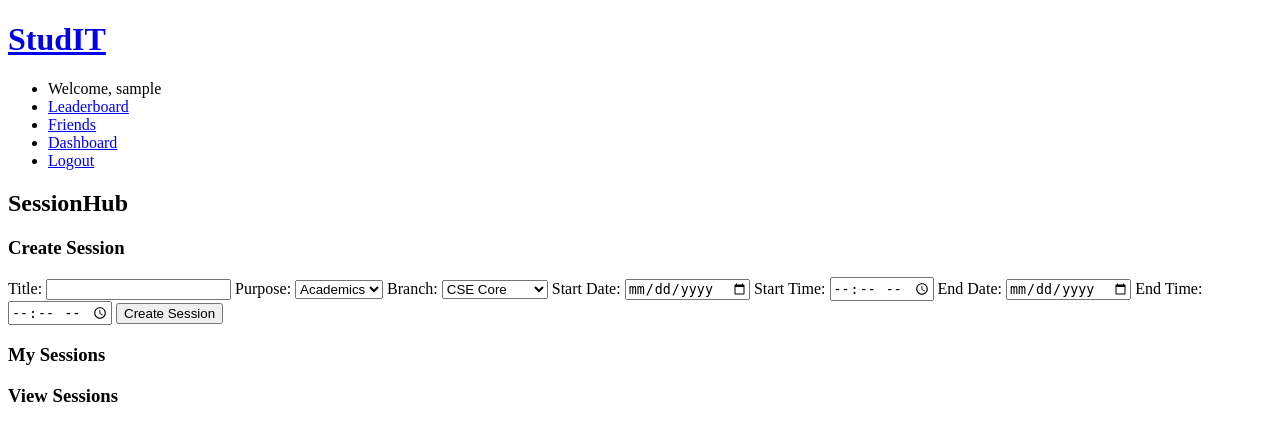
After one commit to Astral-Error/StudIT2, a Django app: page /sessionhub/ in a window 1280 px wide. The commit adds this page. Shown: the top 441 px of the page. Run offline with Django 5.2, Linux system fonts and the light colour scheme; the visitor is signed in with stand-in values (Sample User, id 1); data that the repository does not hold is empty.

Commit message:
Created SessionHub

```diff
--- a/main/models.py
+++ b/main/models.py
@@ -1,3 +1,5 @@
+from datetime import datetime
+from django.utils import timezone
 from django.db import models
 from django.contrib.auth.models import User
 
@@ -9,6 +11,28 @@ class Student(models.Model):
 
     def __str__(self):
         return self.user.username
+
+class Session(models.Model):
+    title = models.CharField(max_length=100)
+    purpose = models.CharField(max_length=20)
+    branch = models.CharField(max_length=50)
+    start_date = models.DateField()
+    start_time = models.TimeField()
+    end_date = models.DateField()
+    end_time = models.TimeField()
+    user = models.ForeignKey(User, on_delete=models.CASCADE)
+
+    @property
+    def start_datetime(self):
+        return timezone.make_aware(datetime.combine(self.start_date, self.start_time))
+
+    @property
+    def end_datetime(self):
+        return timezone.make_aware(datetime.combine(self.end_date, self.end_time))
+
+    def is_active(self):
+        now = timezone.now()
+        return self.start_datetime <= now <= self.end_datetime
 
 class FriendRequest(models.Model):
     from_user = models.ForeignKey(User, related_name='sent_requests', on_delete=models.CASCADE)
--- /dev/null
+++ b/main/templates/session_hub.html
@@ -0,0 +1,75 @@
+{% extends 'base.html' %}
+
+{% block content %}
+<h2>SessionHub</h2>
+
+<div>
+    <h3>Create Session</h3>
+    <form method="POST">
+        {% csrf_token %}
+        <label for="title">Title:</label>
+        <input type="text" name="title" required>
+
+        <label for="purpose">Purpose:</label>
+        <select name="purpose" required>
+            <option value="Academics">Academics</option>
+            <option value="CodeSesh">CodeSesh</option>
+            <option value="Other">Other</option>
+        </select>
+
+        <label for="branch">Branch:</label>
+        <select name="branch" required>
+            <option value="CSE Core">CSE Core</option>
+            <option value="CSE+Spec">CSE+Spec</option>
+            <option value="ECE">ECE</option>
+            <option value="EEE">EEE</option>
+            <option value="Mechanical">Mechanical</option>
+            <option value="Civil">Civil</option>
+            <option value="Biotechnology">Biotechnology</option>
+            <option value="Any">Any</option>
+        </select>
+
+        <label for="start_date">Start Date:</label>
+        <input type="date" name="start_date" required>
+
+        <label for="start_time">Start Time:</label>
+        <input type="time" name="start_time" required>
+
+        <label for="end_date">End Date:</label>
+        <input type="date" name="end_date" required>
+
+        <label for="end_time">End Time:</label>
+        <input type="time" name="end_time" required>
+
+        <button type="submit">Create Session</button>
+    </form>
+</div>
+
+<div>
+    <h3>My Sessions</h3>
+    <ul>
+        {% for session in my_sessions %}
+            <li>{{ session.title }} - {{ session.is_active|yesno:"Active,Expired" }}</li>
+        {% endfor %}
+    </ul>
+</div>
+
+<div>
+    <h3>View Sessions</h3>
+    <ul>
+        {% for session in all_sessions %}
+            <li>
+                <strong>Username:</strong> {{ session.user.username }}<br>
+                <strong>Title:</strong> {{ session.title }}<br>
+                <strong>Purpose:</strong> {{ session.purpose }}<br>
+                <strong>Branch:</strong> {{ session.branch }}<br>
+                <strong>Start Date:</strong> {{ session.start_date }}<br>
+                <strong>Start Time:</strong> {{ session.start_time }}<br>
+                <strong>End Date:</strong> {{ session.end_date }}<br>
+                <strong>End Time:</strong> {{ session.end_time }}<br>
+                <strong>Status:</strong> {{ session.is_active|yesno:"Active,Expired" }}<br>
+            </li>
+        {% endfor %}
+    </ul>
+</div>
+{% endblock %}
--- a/main/urls.py
+++ b/main/urls.py
@@ -1,5 +1,5 @@
 from django.urls import path
-from .views import home, login_view, signup_view, dashboard_view, logout_view, leaderboard_view, friends_view, accept_friend_request, send_friend_request, decline_friend_request
+from .views import home, login_view, signup_view, dashboard_view, logout_view, leaderboard_view, friends_view, accept_friend_request, send_friend_request, decline_friend_request, session_hub
 
 urlpatterns = [
     path('', home, name='home'),
@@ -8,6 +8,7 @@ urlpatterns = [
     path('dashboard/', dashboard_view, name='dashboard'),
     path('logout/', logout_view, name='logout'),
     path('leaderboard/', leaderboard_view, name='leaderboard'),
+    path('sessionhub/', session_hub, name='session_hub'),
     path('send_request/<str:username>/', send_friend_request, name='send_friend_request'),
     path('accept_request/<int:request_id>/', accept_friend_request, name='accept_friend_request'),
     path('decline_request/<int:request_id>/', decline_friend_request, name='decline_friend_request'),
--- a/main/views.py
+++ b/main/views.py
@@ -2,7 +2,7 @@ from django.shortcuts import render, redirect, get_object_or_404
 from django.contrib.auth import authenticate, login, logout
 from django.contrib.auth.models import User
 from .forms import SignUpForm
-from .models import Student,FriendRequest, Friendship
+from .models import Student,FriendRequest, Friendship, Session
 from django.contrib.auth.decorators import login_required
 from django.http import HttpResponseRedirect
 from django.urls import reverse
@@ -98,3 +98,30 @@ def decline_friend_request(request, request_id):
     if friendship.to_user == request.user:
         friendship.delete()  # Simply delete the request
     return HttpResponseRedirect(reverse('friends'))
+
+def session_hub(request):
+    if request.method == "POST":
+        title = request.POST['title']
+        purpose = request.POST['purpose']
+        branch = request.POST['branch']
+        start_date = request.POST['start_date']
+        start_time = request.POST['start_time']
+        end_date = request.POST['end_date']
+        end_time = request.POST['end_time']
+
+        session = Session(
+            user=request.user,
+            title=title,
+            purpose=purpose,
+            branch=branch,
+            start_date=start_date,
+            start_time=start_time,
+            end_date=end_date,
+            end_time=end_time
+        )
+        session.save()
+
+    my_sessions = Session.objects.filter(user=request.user)
+    all_sessions = Session.objects.all()  # Fetch all sessions for View Sessions panel
+
+    return render(request, 'session_hub.html', {'my_sessions': my_sessions, 'all_sessions': all_sessions})
```
Also changed, not shown: main/templates/dashboard.html (+21 -3 lines), main/migrations/0002_session.py (added), main/migrations/0003_alter_session_purpose_alter_session_title.py (added).
